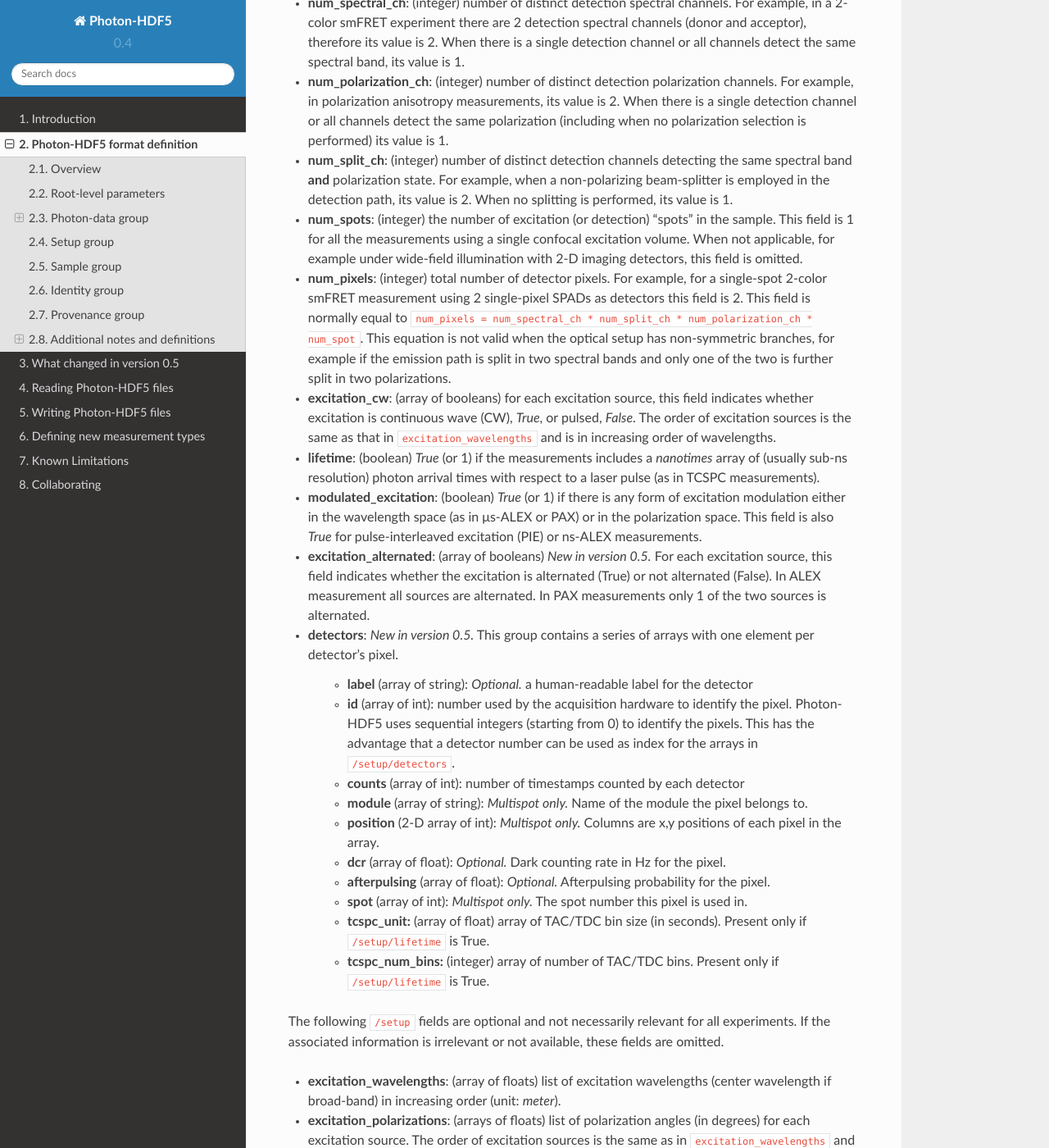
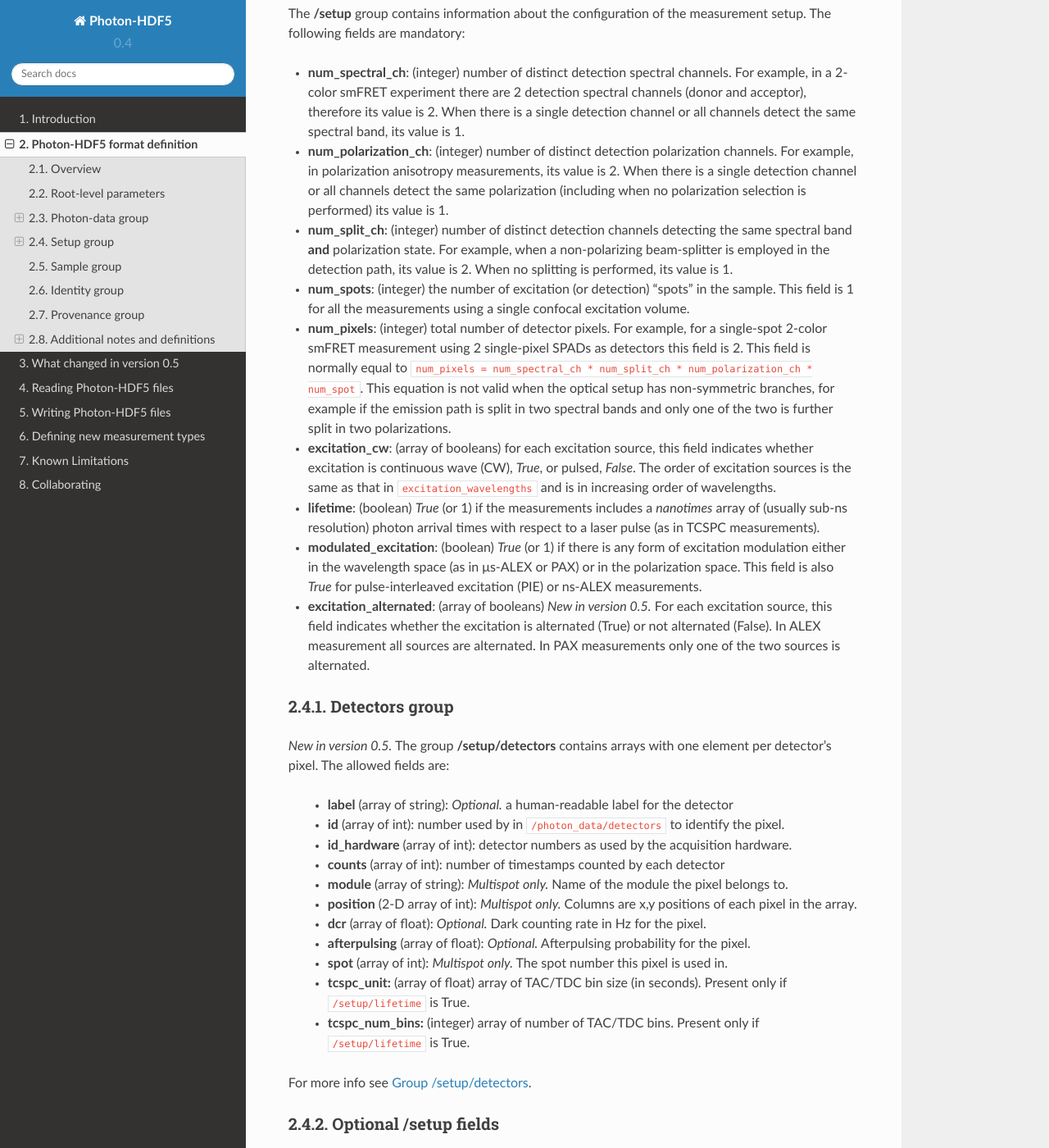
Before and after one commit to Photon-HDF5/photon-hdf5, a Sphinx documentation site: the page built from docs/phdata.rst, in a window 1280 px wide and 1400 px high, scrolled down 5979 px. Shown: the whole window at 82% size. Built offline with Sphinx 7.4.7 and the Read the Docs theme 2.0.0, drawn with Linux system fonts in a browser that asks for light colours; some of the changed text lies outside the part shown.

Commit message:
Update /setup/detectors adding `id_hardware`

```diff
--- a/docs/phdata.rst
+++ b/docs/phdata.rst
@@ -104,31 +104,31 @@ Finally, if the data come from a simulation, ``/photon_data`` may contain:
 -  **particles**: (array of integers) a particle ID (integer) for each
    timestamp. Typical data-type uint8.
 
-
 .. _measurement_specs_group:
 
 Measurement specs
 ^^^^^^^^^^^^^^^^^
 
-The optional **/photon_data/measurement_specs** group contains additional
+The group **/photon_data/measurement_specs** group contains additional
 information allowing unambiguous interpretation of the data for each specific
 type of measurement.
 
 - **measurement_type**: (string) the type of the measurements. Valid names
   are:
 
-  - "smFRET" (1 excitation wavelengths, 2 detection spectral bands). If
-    ``/setup/lifetime`` is True the measurement also includes TCSPC nanotimes.
-  - "smFRET-usALEX" (2 excitation wavelengths, 2 detection colors)
-  - "smFRET-usALEX-3c" (3 excitation wavelengths, 3 detection colors)
-  - "smFRET-nsALEX" (2 pulsed-laser wavelengths, 2 detection colors)
-  - "generic" a generic measurement defined by fields in ``/setup`` and ``measurement_specs``
+    - "smFRET" (1 excitation wavelengths, 2 detection spectral bands). If
+      ``/setup/lifetime`` is True the measurement also includes TCSPC nanotimes.
+    - "smFRET-usALEX" (2 excitation wavelengths, 2 detection colors)
+    - "smFRET-usALEX-3c" (3 excitation wavelengths, 3 detection colors)
+    - "smFRET-nsALEX" (2 pulsed-laser wavelengths, 2 detection colors)
+    - "generic" a generic measurement defined by fields in ``/setup``
+      and ``measurement_specs``.
 
-  We encourage users to submit requests for new measurement types. The advantage
-  of a "specific" measurement type compared to a "generic" one is that
-  a "specific" measurement type can have additional fields (mandatory or
-  optional) to save specific info (e.g. ``alex_period``for
-  "smFRET-usALEX").
+We encourage users to submit requests for new measurement types. The advantage
+of a "specific" measurement type compared to a "generic" one is that
+a "specific" measurement type can have additional fields (mandatory or
+optional) to save specific info (e.g. ``alex_period`` for
+"smFRET-usALEX").
 
 The *measurement_type* field describes the type of measurement
 saved within the file. It is an important field allowing software
@@ -222,7 +222,6 @@ records only one polarization, these fields may be omitted.
 When the detection light is split into 2 channels using a non-polarizing
 beam-splitter the fields:
 
-
 - **split_ch1**
 - **split_ch2**
 
@@ -268,8 +267,7 @@ the measurement setup. The following fields are mandatory:
 
 - **num_spots**: (integer) the number of excitation (or detection)
   "spots" in the sample. This field is 1 for all the measurements using a
-  single confocal excitation volume. When not applicable, for example under
-  wide-field illumination with 2-D imaging detectors, this field is omitted.
+  single confocal excitation volume.
 
 - **num_pixels**: (integer) total number of detector pixels. For example,
   for a single-spot 2-color smFRET measurement using 2 single-pixel SPADs as
@@ -298,27 +296,41 @@ the measurement setup. The following fields are mandatory:
   For each excitation source,
   this field indicates whether the excitation is alternated (True) or
   not alternated (False). In ALEX measurement all sources are alternated.
-  In PAX measurements only 1 of the two sources is alternated.
+  In PAX measurements only one of the two sources is alternated.
 
--  **detectors**:  *New in version 0.5.*  This group contains a series of arrays
-   with one element per detector's pixel.
-        - **label** (array of string): *Optional.* a human-readable label for the detector
-        - **id** (array of int): number used by the acquisition hardware to identify the pixel.
-          Photon-HDF5 uses sequential integers (starting from 0) to identify the pixels.
-          This has the advantage that a detector number can be used as index for
-          the arrays in ``/setup/detectors``.
-        - **counts** (array of int): number of timestamps counted by each detector
-        - **module** (array of string): *Multispot only.* Name of the module the pixel belongs to.
-        - **position** (2-D array of int): *Multispot only.* Columns are x,y positions of each pixel in the array.
-        - **dcr** (array of float): *Optional.* Dark counting rate in Hz for the pixel.
-        - **afterpulsing** (array of float): *Optional.* Afterpulsing probability for the pixel.
-        - **spot** (array of int): *Multispot only.* The spot number this pixel is used in.
-        - **tcspc_unit:** (array of float) array of TAC/TDC bin size (in seconds). Present only if ``/setup/lifetime`` is True.
-        - **tcspc_num_bins:** (integer) array of number of TAC/TDC bins. Present only if ``/setup/lifetime`` is True.
+.. _detectors_group:
+
+Detectors group
+^^^^^^^^^^^^^^^^
+
+*New in version 0.5.* The group **/setup/detectors** contains arrays
+with one element per detector's pixel.  The allowed fields are:
+
+    - **label** (array of string): *Optional.* a human-readable label for the detector
+    - **id** (array of int): number used by in ``/photon_data/detectors`` to
+      identify the pixel.
+    - **id_hardware** (array of int): detector numbers as used by the
+      acquisition hardware.
+    - **counts** (array of int): number of timestamps counted by each detector
+    - **module** (array of string): *Multispot only.* Name of the module the pixel belongs to.
+    - **position** (2-D array of int): *Multispot only.* Columns are x,y positions of each pixel in the array.
+    - **dcr** (array of float): *Optional.* Dark counting rate in Hz for the pixel.
+    - **afterpulsing** (array of float): *Optional.* Afterpulsing probability for the pixel.
+    - **spot** (array of int): *Multispot only.* The spot number this pixel is used in.
+    - **tcspc_unit:** (array of float) array of TAC/TDC bin size (in seconds). Present only if ``/setup/lifetime`` is True.
+    - **tcspc_num_bins:** (integer) array of number of TAC/TDC bins. Present only if ``/setup/lifetime`` is True.
+
+For more info see
+:ref:`Group /setup/detectors <setup_detectors_group>`.
+
+.. _optional_setup_fields:
+
+Optional /setup fields
+^^^^^^^^^^^^^^^^^^^^^^
 
 The following ``/setup`` fields are optional and not necessarily relevant for
-all experiments. If the associated information is irrelevant or not available,
-these fields are omitted.
+all experiments. These fields may be not present when the associated
+information is irrelevant or not available.
 
 - **excitation_wavelengths**: (array of floats) list of excitation wavelengths
   (center wavelength if broad-band) in increasing order (unit: *meter*).
@@ -574,6 +586,20 @@ the data is saved into a Photon-HDF5 file. As a corollary, TCSPC histograms comp
 the way the nanotimes were acquired.
 
 
+.. _setup_detectors_group:
+
+Group /setup/detectors
+^^^^^^^^^^^^^^^^^^^^^^
+This group is new in version 0.5 and contains fields which are arrays, one
+element per detector. The only mandatory field is ``id`` which contains
+all the unique detectors IDs as saved by the acquisition hardware.
+IDs appear in ``/setup/id`` in increasing order. All values which appears in
+``/photon_data/detectors`` need to be listed here. This includes non-standard
+detectors (e.g. a monitor channel to monitor the input power) or "markers"
+of any kind saved by the acquisition hardware (for example PicoQuant TCSPC
+hardware can save makers for synchronization).
+
+
 .. _multi_spot:
 
 Multi-spot measurements
@@ -596,3 +622,7 @@ when reading the file.
 As a result, even if the ``measurement_type`` field is not expected to change
 for different spots, it will be replicated inside each ``photon_dataN``
 group.
+
+In version 0.5 and above the ``/photon_dataNN/detectors`` arrays need to
+contain detectors identifier which are unique across all the spots. In version
+0.4 the same identifiers (e.g. 0 and 1) were allowed in different spots.
```
